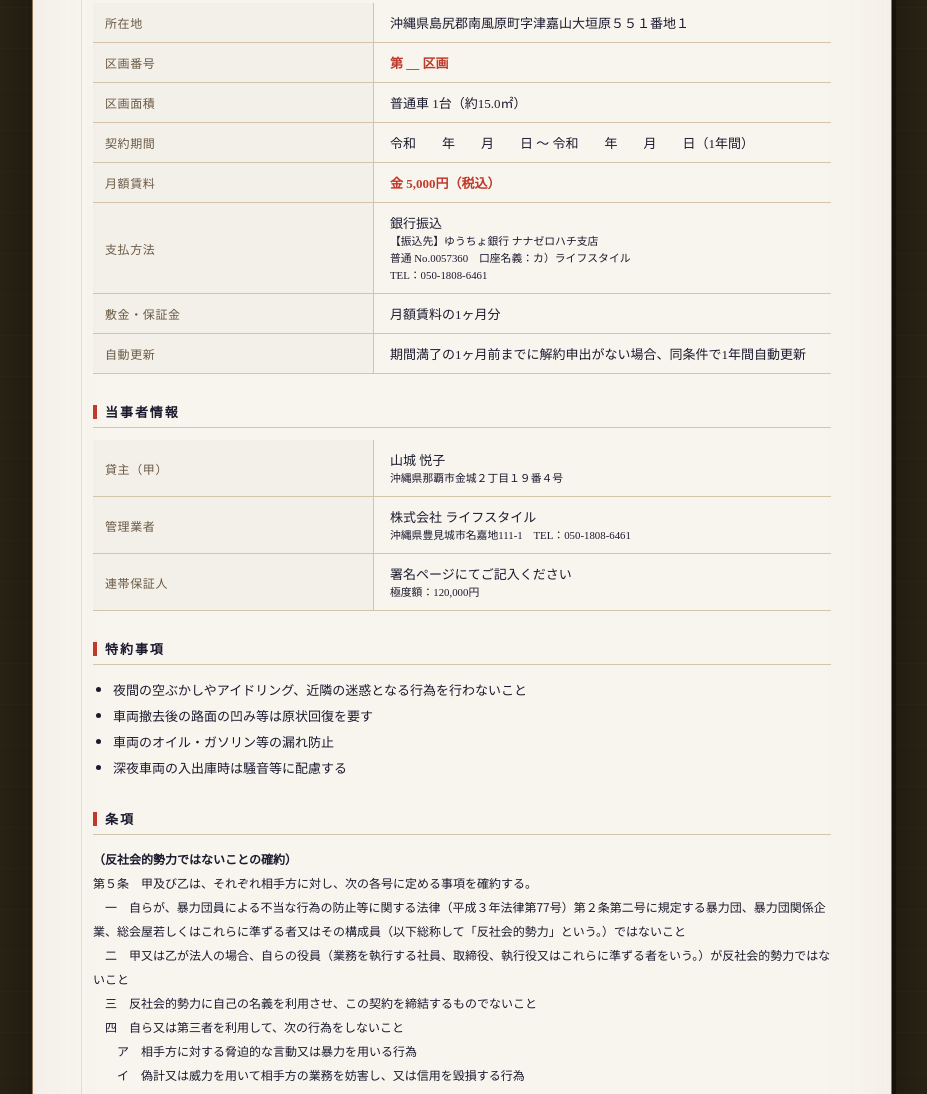
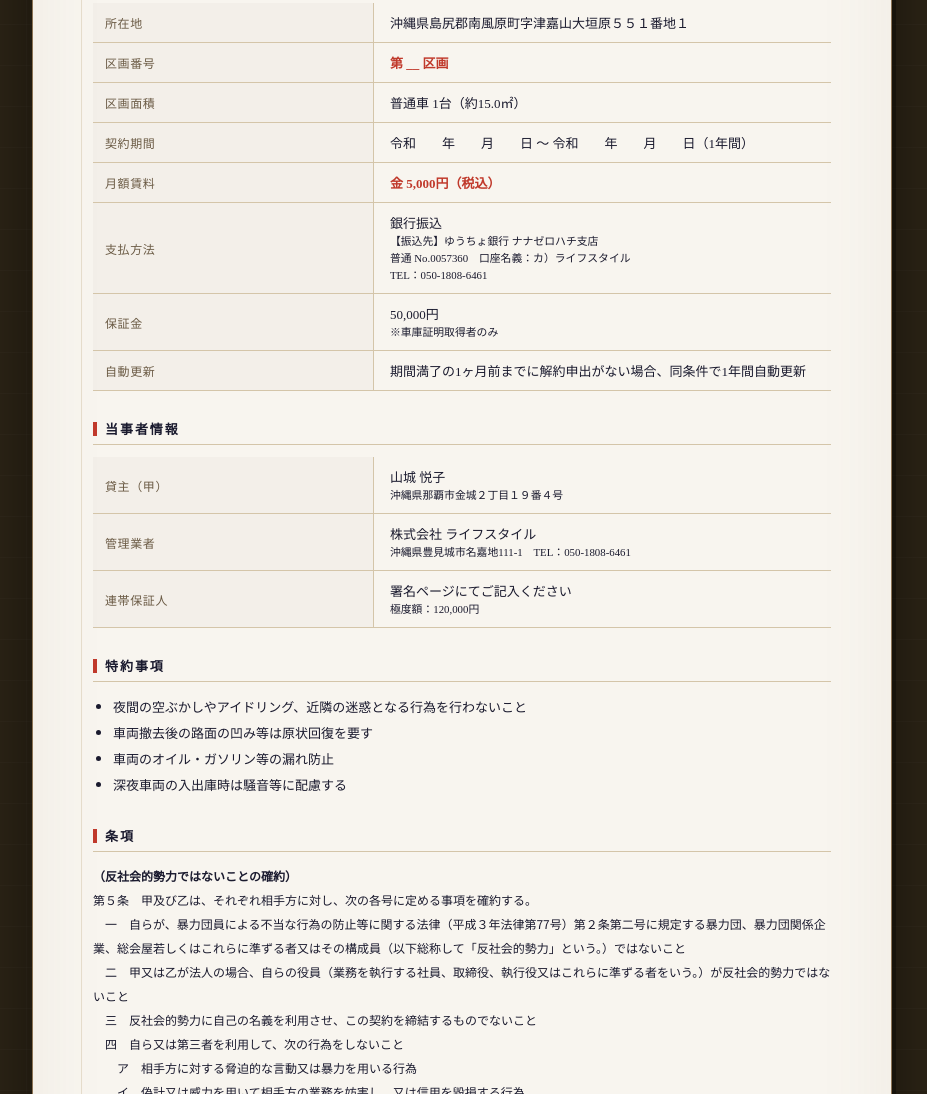
Before and after one commit to placelink2012-design/parking-contract1, a plain HTML site: page index.html in a window 1280 px wide. Shown: the part 637-1731 px from the top of the page, without its empty margins (178-1105 px from the left). Drawn offline with Linux system fonts and the light colour scheme.

Commit message:
Update index.html

```diff
--- a/index.html
+++ b/index.html
@@ -734,8 +734,8 @@
               </td>
             </tr>
             <tr>
-              <td>敷金・保証金</td>
-              <td>月額賃料の1ヶ月分</td>
+              <td>保証金</td>
+              <td>50,000円<br><small>※車庫証明取得者のみ</small></td>
             </tr>
             <tr>
               <td>自動更新</td>
```
